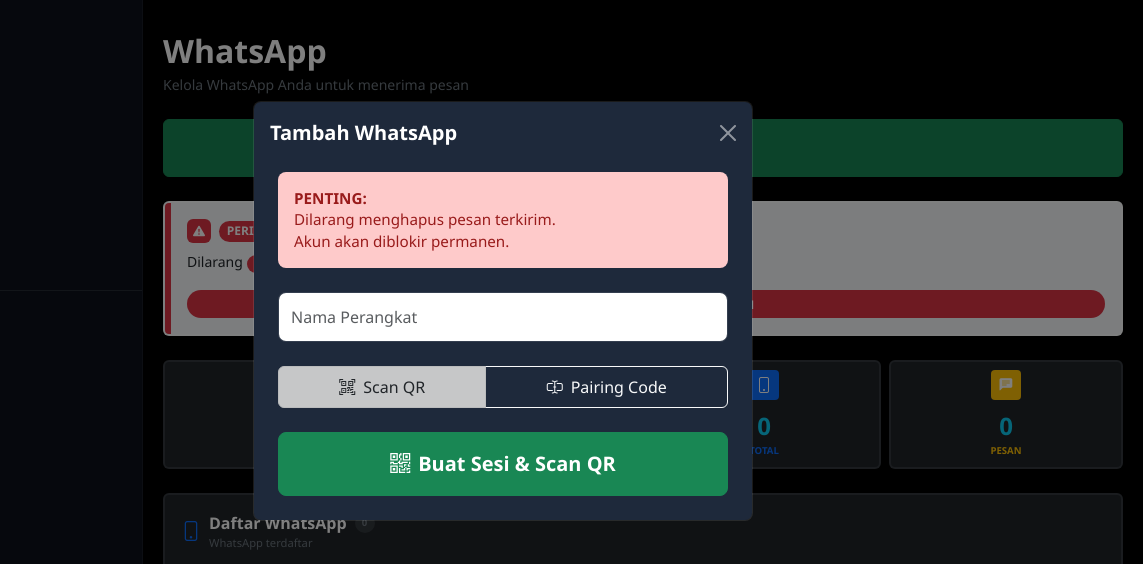
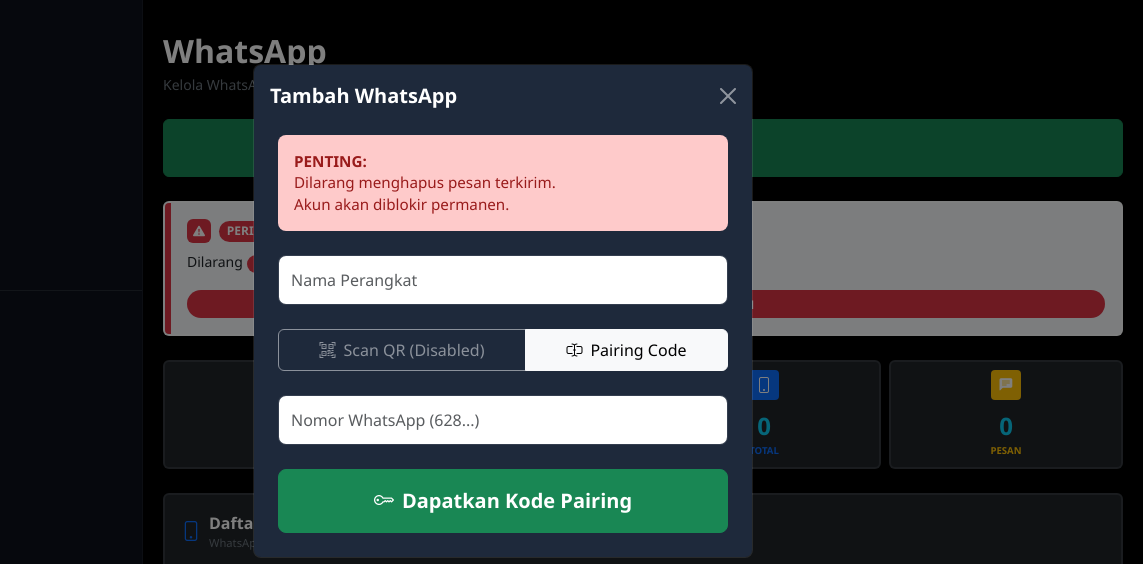
Before and after one commit to jasenardian/wa-blast, a website: page index.html in a window 1280 px wide. Both pictures are taken after a click on the link "WhatsApp". Shown: the part 89-653 px from the top of the page, 137-1280 px from the left. Drawn offline with nearby package versions, Linux system fonts and the light colour scheme; some packages are replaced by stand-ins of ours; no server answers; a script that the page names is missing.

Commit message:
Update: Disable QR Scan and make Pairing Code default

```diff
--- a/index.html
+++ b/index.html
@@ -1381,21 +1381,21 @@
 
                          <div class="d-grid gap-2 mb-4">
                             <div class="btn-group" role="group" aria-label="Metode Tautan">
-                                <button type="button" class="btn btn-outline-light py-2 active" id="btnToggleQr" onclick="toggleAuthMethod('qr')">
-                                    <i class="bi bi-qr-code-scan me-2"></i>Scan QR
+                                <button type="button" class="btn btn-outline-light py-2" id="btnToggleQr" onclick="toggleAuthMethod('qr')" disabled style="opacity: 0.5; cursor: not-allowed;">
+                                    <i class="bi bi-qr-code-scan me-2"></i>Scan QR (Disabled)
                                 </button>
-                                <button type="button" class="btn btn-outline-light py-2" id="btnToggleOtp" onclick="toggleAuthMethod('otp')">
+                                <button type="button" class="btn btn-outline-light py-2 active" id="btnToggleOtp" onclick="toggleAuthMethod('otp')">
                                     <i class="bi bi-input-cursor-text me-2"></i>Pairing Code
                                 </button>
                             </div>
                         </div>
 
-                         <div class="mb-4" id="otpInputGroup" style="display:none;">
+                         <div class="mb-4" id="otpInputGroup" style="display:block;">
                              <input type="tel" class="form-control" id="pairingNumber" placeholder="Nomor WhatsApp (628...)" style="background-color: #ffffff; border: 1px solid rgba(255,255,255,0.1); color: rgb(0, 0, 0); padding: 12px; border-radius: 8px;">
                          </div>
 
                          <button class="btn btn-success w-100 py-3 fw-bold rounded-3 fs-5" id="btnSubmitAuth" onclick="submitAuth()">
-                             Buat Sesi & Scan QR
+                             <i class="bi bi-key me-2"></i>Dapatkan Kode Pairing
                          </button>
                      </div>
 
@@ -2264,9 +2264,12 @@
 
         // --- Device Management ---
         let currentScanningSessionId = null;
-        let currentAuthMethod = 'qr';
+        let currentAuthMethod = 'otp';
 
         function toggleAuthMethod(method) {
+            // Disabled toggle for now as per user request
+            if (method === 'qr') return;
+
             currentAuthMethod = method;
             const btnQr = document.getElementById('btnToggleQr');
             const btnOtp = document.getElementById('btnToggleOtp');
```
